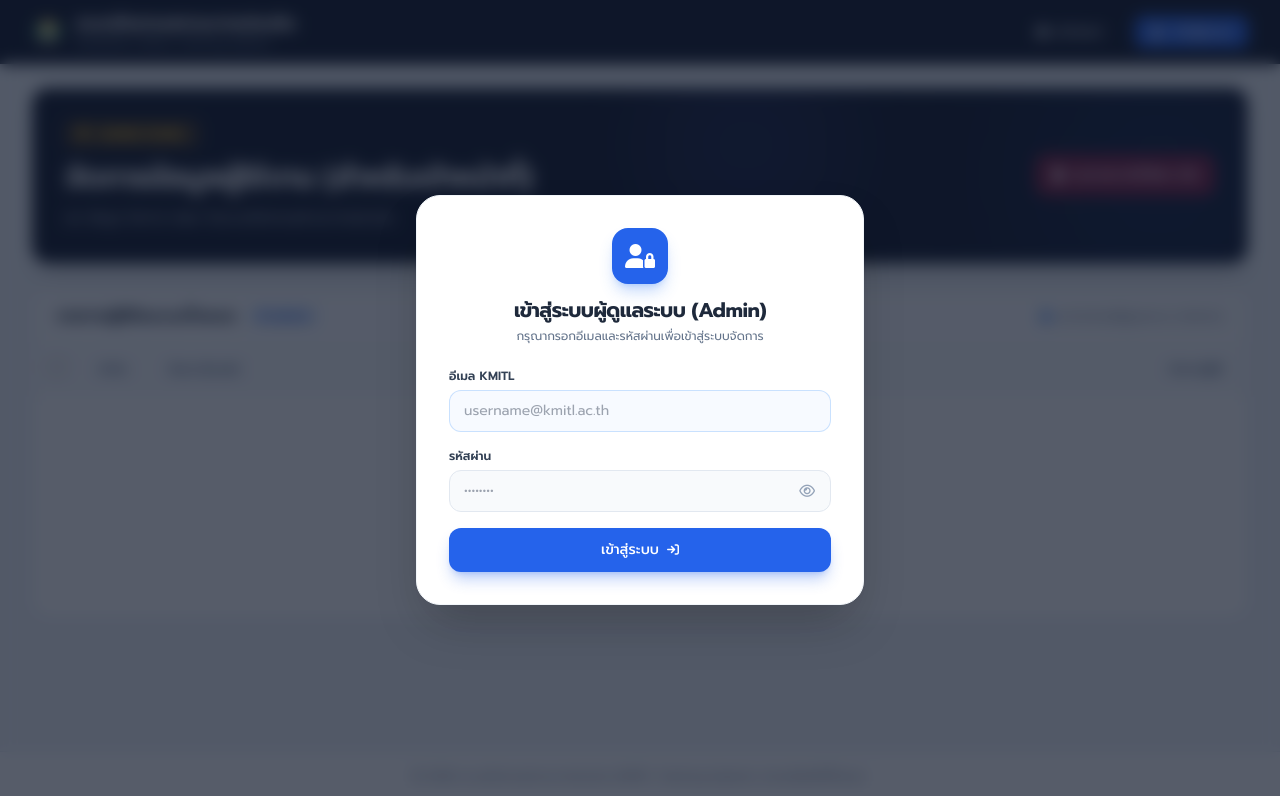
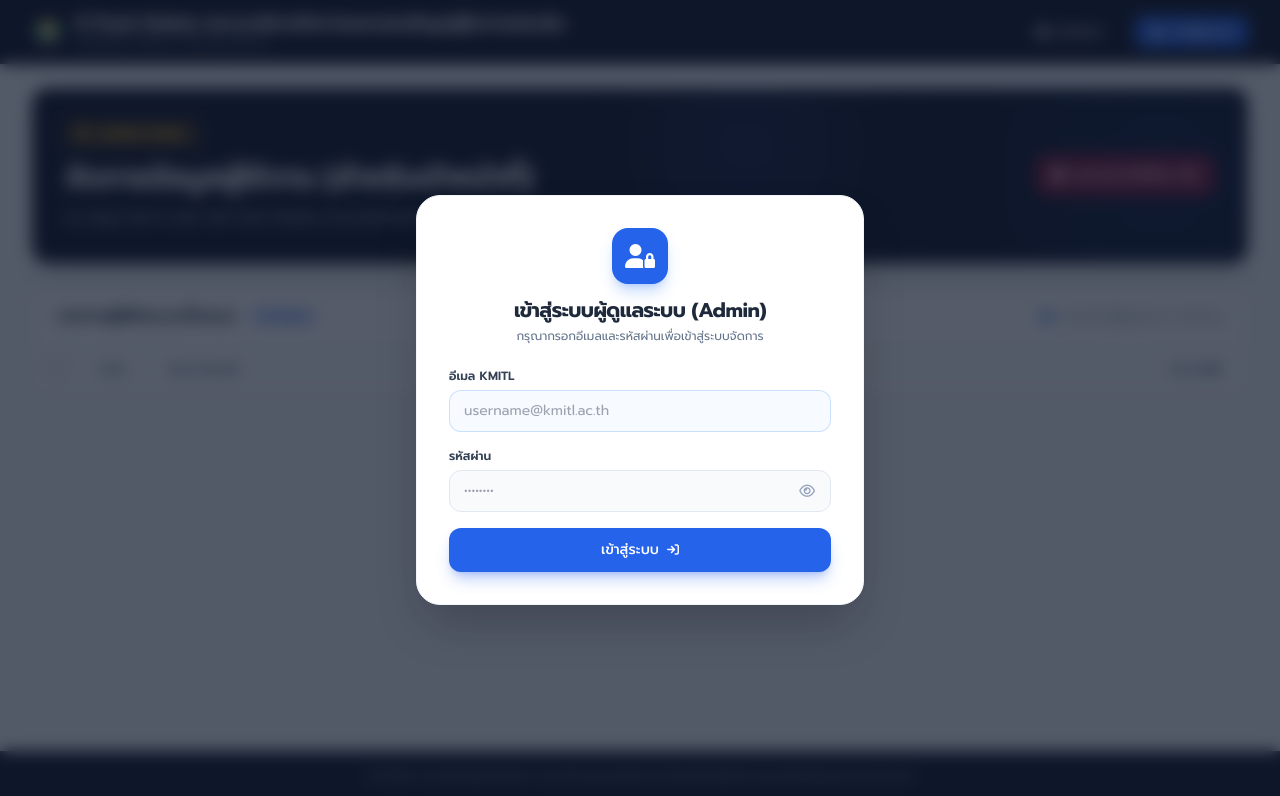
Before and after one commit to textbook-TH/E-Track-Delete, a plain HTML site: page index.html in a window 1280 px wide. Drawn offline with nearby package versions, Linux system fonts and the light colour scheme; no server answers.

Commit message:
index.html

```diff
--- a/index.html
+++ b/index.html
@@ -3,7 +3,7 @@
 <head>
     <meta charset="UTF-8">
     <meta name="viewport" content="width=device-width, initial-scale=1.0">
-    <title>ระบบติดตามสถานะการประเมิน - จัดการผู้ใช้ในระบบ</title>
+    <title>E-Track-Delete รระบบบริหารจัดการและถอนข้อมูลผู้รับการประเมิน - จัดการผู้ใช้ในระบบ</title>
 
     <!-- Tailwind CSS CDN -->
     <script src="https://cdn.tailwindcss.com"></script>
@@ -81,7 +81,7 @@
                 <div class="flex items-center space-x-3">
                     <img src="logo.png" class="h-8 w-auto" alt="Logo">
                     <div>
-                        <h1 class="font-bold text-lg tracking-tight leading-none text-white">ระบบติดตามสถานะการประเมิน</h1>
+                        <h1 class="font-bold text-lg tracking-tight leading-none text-white">E-Track-Delete รระบบบริหารจัดการและถอนข้อมูลผู้รับการประเมิน</h1>
                         <p class="text-xs text-slate-400 mt-0.5">Evaluation Status Tracking System</p>
                     </div>
                 </div>
@@ -130,7 +130,7 @@
                             จัดการข้อมูลผู้ใช้งาน (สำหรับเจ้าหน้าที่)
                         </h2>
                         <p class="text-slate-300 text-sm leading-relaxed">
-                            ลบ ข้อมูล จัดการ User ในระบบติดตามสถานะการประเมิน
+                            ลบ ข้อมูล จัดการ User ในE-Track-Delete รระบบบริหารจัดการและถอนข้อมูลผู้รับการประเมิน
                         </p>
                     </div>
 
@@ -190,9 +190,9 @@
         </main>
 
         <!-- FOOTER -->
-        <footer class="bg-white border-t border-slate-200 py-4 mt-8">
-            <div class="max-w-7xl mx-auto px-4 text-center text-xs text-slate-500">
-                &copy; 2026 ระบบติดตามสถานะการประเมิน (KMITL Tracking System). สงวนลิขสิทธิ์ทั้งหมด.
+        <footer class="bg-[#0f172a] border-t border-slate-800 py-4 mt-8">
+            <div class="max-w-7xl mx-auto px-4 text-center text-xs text-slate-400">
+                © 2026 งานเทคโนโลยีการศึกษา คณะวิศวกรรมศาสตร์ สถาบันเทคโนโลยีพระจอมเกล้าเจ้าคุณทหารลาดกระบัง
             </div>
         </footer>
     </div>
@@ -420,7 +420,7 @@
             } catch (err) {
                 console.error("Supabase Connection Error:", err);
                 showToast('ไม่สามารถดึงข้อมูลจาก Supabase ได้', 'danger');
-            } finally {
+            } font-sans {
                 const validIds = new Set(allUsersData.map(u => u.id));
                 selectedUserIds = new Set([...selectedUserIds].filter(id => validIds.has(id)));
                 renderUserTable();
```
